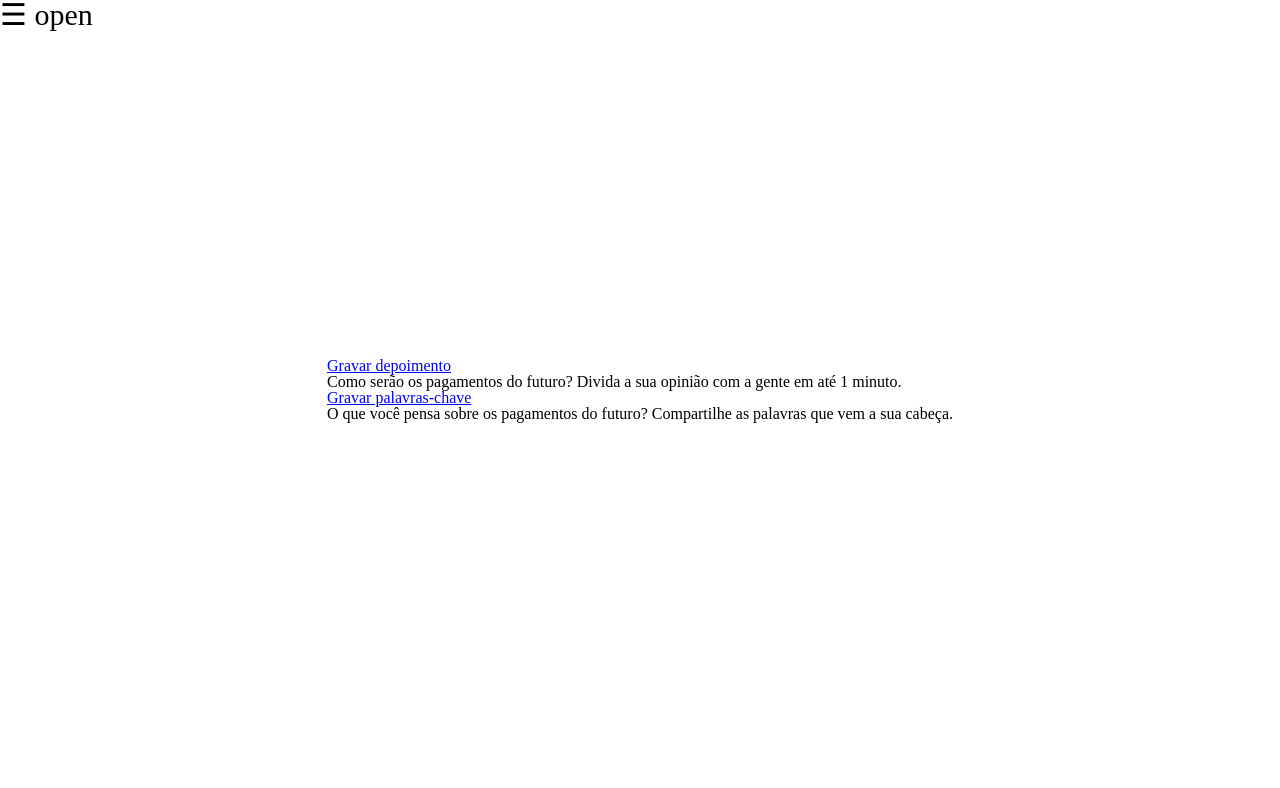
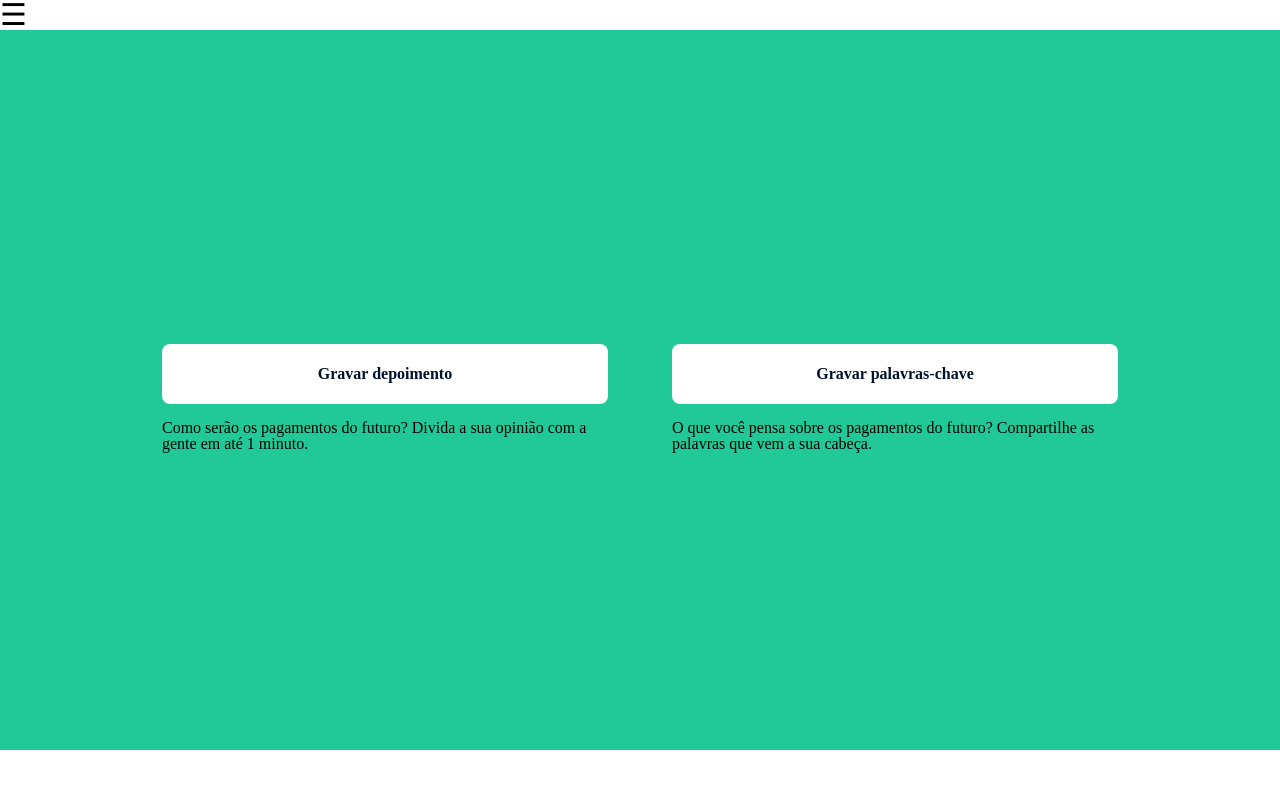
Before and after one commit to Pafs001/adyen, a React (Create React App) app: page /gravador in a window 1280 px wide. Shown: the top 788 px of the page. Built offline with nearby package versions, Linux system fonts and the light colour scheme.

Commit message:
[FEAT]:heavy_plus_sign: Adicionar CSS Gravador

```diff
--- a/src/Gravador/index.js
+++ b/src/Gravador/index.js
@@ -3,14 +3,14 @@ import { Link } from 'react-router-dom';
 
 export default function Gravador() {
   return (
-    <div className='content'>
-      <div>
-        <div>
-          <Link to="/depoimento">Gravar depoimento</Link>
+    <div className='content primary-bg'>
+      <div className='row'>
+        <div className='recorder-box'>
+          <Link to="/depoimento" className='button'>Gravar depoimento</Link>
           <p>Como serão os pagamentos do futuro? Divida a sua opinião com a gente em até 1 minuto.</p>
         </div>
-        <div>
-          <Link to="/agradecemos">Gravar palavras-chave</Link>
+        <div className='recorder-box'>
+          <Link to="/agradecemos" className='button'>Gravar palavras-chave</Link>
           <p>O que você pensa sobre os pagamentos do futuro? Compartilhe as palavras que vem a sua cabeça.</p>
         </div>
       </div>
--- a/src/Menu/index.js
+++ b/src/Menu/index.js
@@ -13,7 +13,7 @@ function Menu() {
       <NavLink to="agradecemos" >Agradecemos</NavLink>
     </div>
     <div>
-    <span className="btnClosed"  onClick={() => { setOpemMenu() }}>&#9776; open</span>
+    <span className="btnClosed"  onClick={() => { setOpemMenu() }}>&#9776;</span>
     </div>
 
     </>
--- a/src/Menu/menu.css
+++ b/src/Menu/menu.css
@@ -3,6 +3,7 @@
 }
 #closedMenu {
     width: 0;
+    color: #20c997;
 }
 .sidenav {
     height: 100%;
@@ -11,7 +12,7 @@
     z-index: 1;
     top: 0;
     left: 0;
-    background-color: #111;
+    background-color: #20c997;
     overflow-x: hidden;
     transition: 0.5s;
     padding-top: 60px;
@@ -21,7 +22,7 @@
     padding: 8px 8px 8px 32px;
     text-decoration: none;
     font-size: 25px;
-    color: #818181;
+    color: #00112c;
     display: block;
     transition: 0.3s;
   }
--- a/src/index.css
+++ b/src/index.css
@@ -20,9 +20,9 @@ time, mark, audio, video {
     margin: 0 0 0 0;
     padding: 0 0 0 0;
     border: 0;
-    font-size: 100%;
-    font: inherit;
-    vertical-align: baseline;
+    outline: 0;
+    text-decoration: none;
+    list-style: none;
     box-sizing: border-box;
 }
 /* HTML5 display-role reset for older browsers */
@@ -81,6 +81,7 @@ table {
 }
 
 .row {
+  display: flex;
   flex-direction: row;
   justify-content: center;
   flex-wrap: wrap;
@@ -94,9 +95,18 @@ table {
 }
 
 .button {
+  display: flex;
   align-items: center;
   justify-content: center;
   height: 60px;
   border-radius: 8px;
   background-color: #FFF;
+  min-width: 100%;
+  color: #00112c;
+  font-weight: bold;
+  margin: 16px 0 16px 0;
 }
+
+.text-button {
+
+}
```
